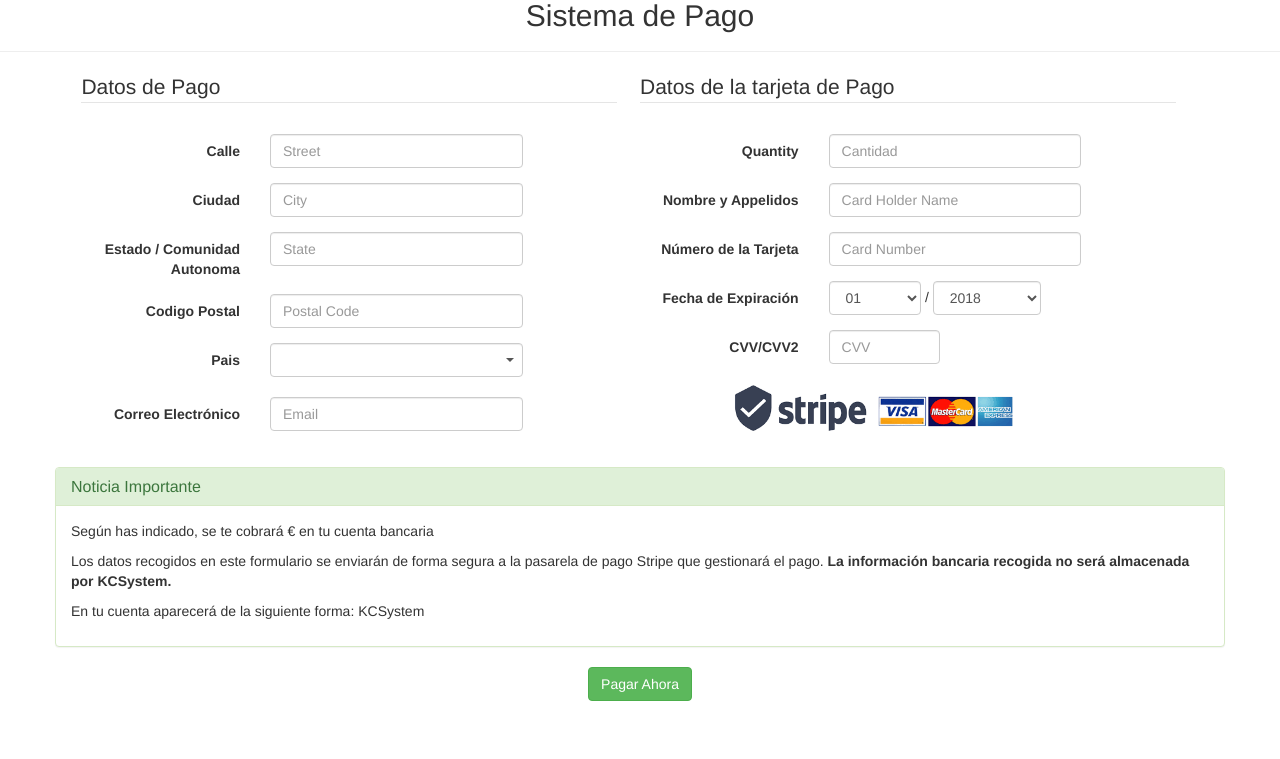
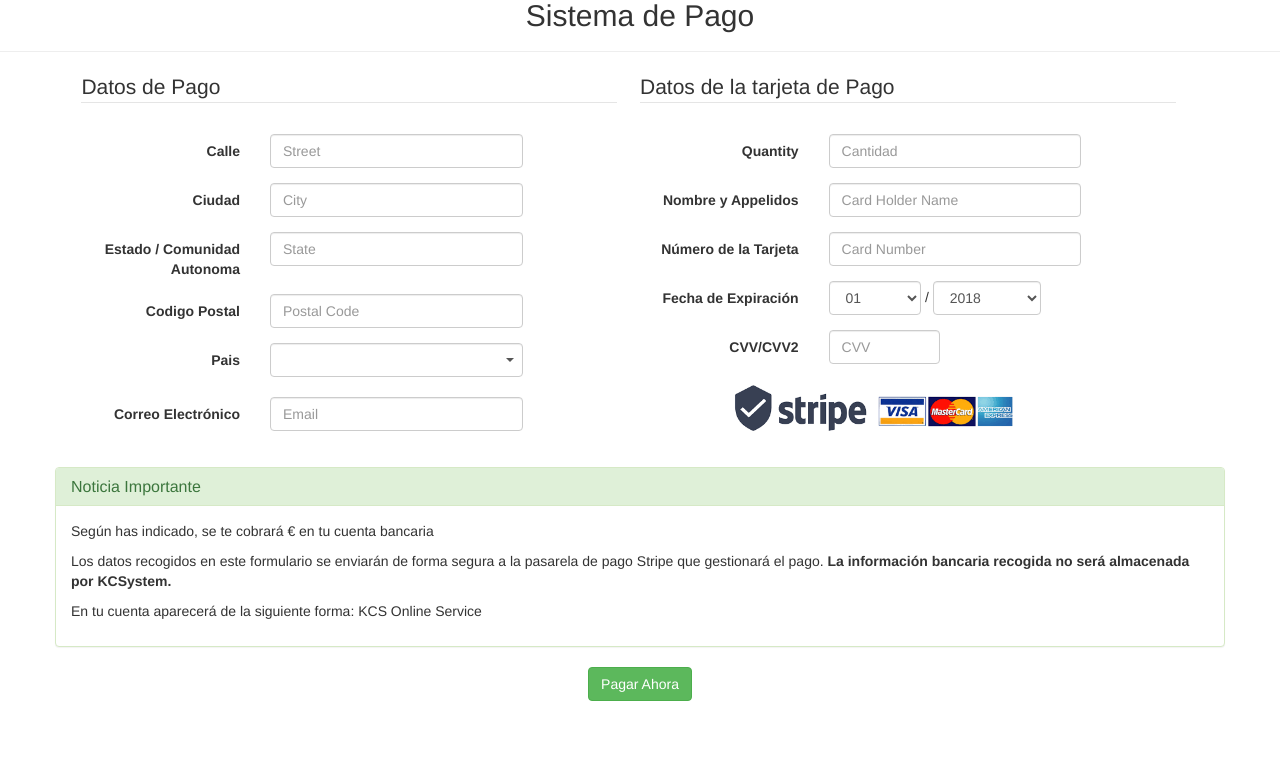
Before and after one commit to Kytoh/StripePayments, a PHP site: page / in a window 1280 px wide. Shown: the part 41-800 px from the top of the page. Run offline with PHP 8.4, Linux system fonts and the light colour scheme; data that the repository does not hold is empty; some libraries are stand-ins or nearby versions.

Commit message:
Merge branch 'feature/changes' into develop

```diff
--- a/index.php
+++ b/index.php
@@ -433,7 +433,7 @@
                                 bancaria recogida no será almacenada por KCSystem.</strong>
                         </p>
                         <p>En tu cuenta aparecerá de la siguiente forma:
-                            KCSystem </p>
+                            KCS Online Service </p>
                     </div>
                 </div>
 
```
